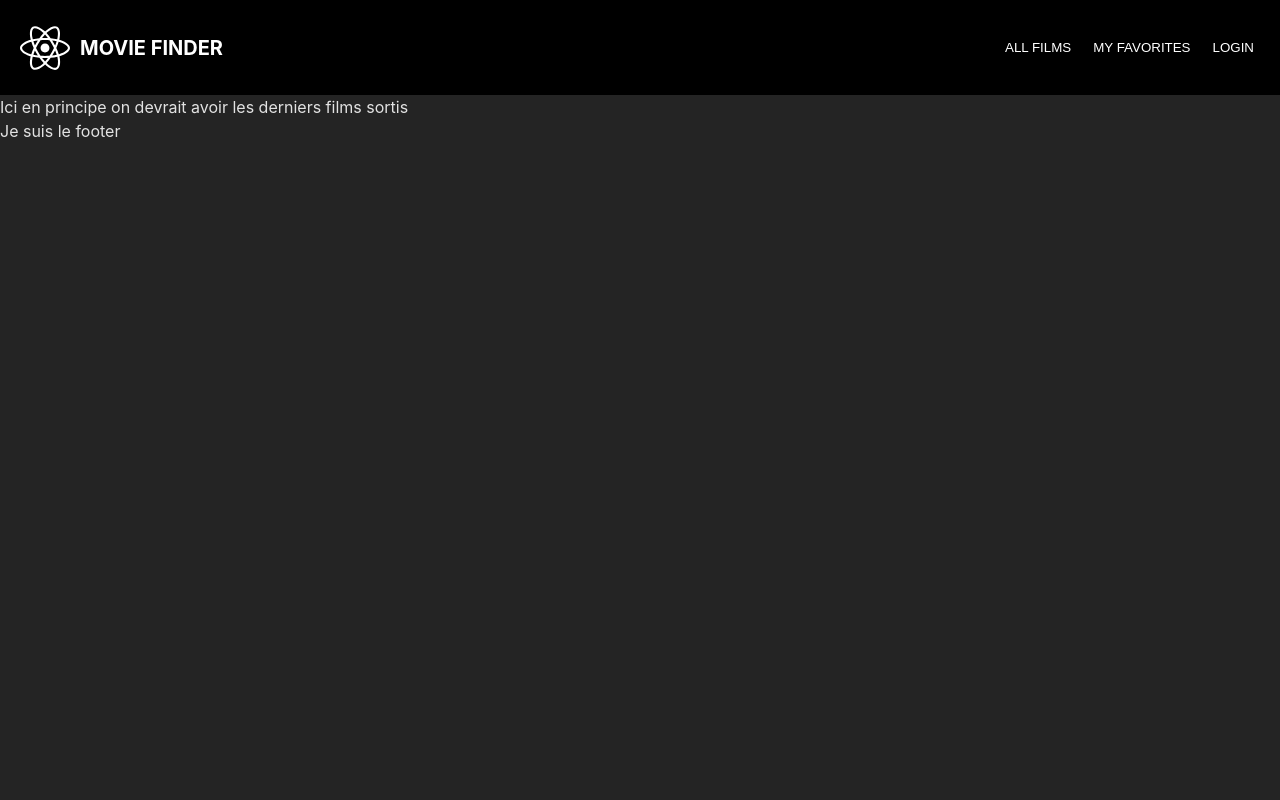
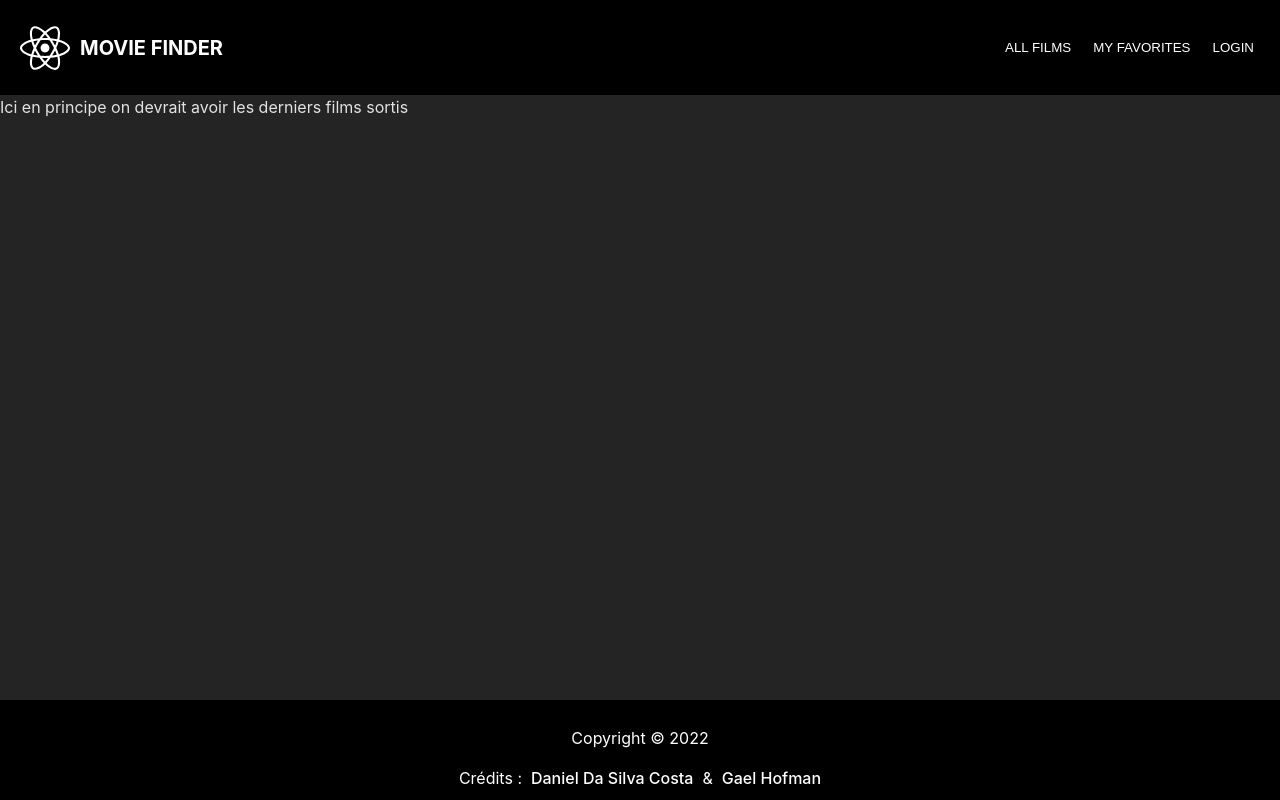
Before and after one commit to DanielDSCosta/MovieFinder, a React (Vite) app: page /LatestReleases in a window 1280 px wide. Built offline with nearby package versions, Linux system fonts and the light colour scheme.

Commit message:
Ajout footer & ajout des dossiers pour les pages

```diff
--- a/src/components/Footer.jsx
+++ /dev/null
@@ -1,11 +0,0 @@
-import React from 'react'
-
-const Footer = () => {
-  return (
-    <div>
-      Je suis le footer
-    </div>
-  )
-}
-
-export default Footer
--- /dev/null
+++ b/src/components/Footer/Footer.jsx
@@ -0,0 +1,20 @@
+import React from 'react';
+import './Footer.scss';
+
+const Footer = () => {
+  return (
+    <footer className="footer">
+      <div className="footer__content">
+        <p>Copyright © 2022</p>
+        <div className="footer__credits">
+          <span>Crédits : &nbsp; </span>
+          <a href="https://www.linkedin.com/in/danieldsc/" target="_blank" rel="noreferrer">Daniel Da Silva Costa </a>
+          <span> &nbsp; & &nbsp; </span>
+          <a href="https://www.linkedin.com/in/gbhofman/" target="_blank" rel="noreferrer"> Gael Hofman</a>
+        </div>
+      </div>
+    </footer>
+  );
+};
+
+export default Footer;
--- /dev/null
+++ b/src/components/Footer/Footer.scss
@@ -0,0 +1,31 @@
+.footer {
+    position: fixed;
+    bottom: 0;
+    width: 100%;
+    background-color: black;
+    color: white;
+    padding: 10px 0;
+
+    .footer__content {
+      display: flex;
+      flex-direction: column; // Add this line
+      justify-content: center;
+      align-items: center;
+      padding: 0 10px;
+    }
+
+    .footer__credits {
+      display: flex;
+      align-items: center;
+
+
+      a {
+        color: white;
+        text-decoration: none;
+
+        &:hover {
+          text-decoration: underline;
+        }
+      }
+    }
+  }
```
Also changed, not shown: src/App.jsx (+6 -2 lines), src/pages/index.js (+5 -5 lines), src/pages/Favorites/Favorites.jsx (renamed from src/pages/Favorites.jsx), src/pages/Home/Home.jsx (renamed from src/pages/Home.jsx), src/pages/LatestReleases/LatestReleases.jsx (renamed from src/pages/LatestReleases.jsx), src/pages/Login/Login.jsx (renamed from src/pages/Login.jsx), src/pages/Signup/Signup.jsx (renamed from src/pages/Signup.jsx).
